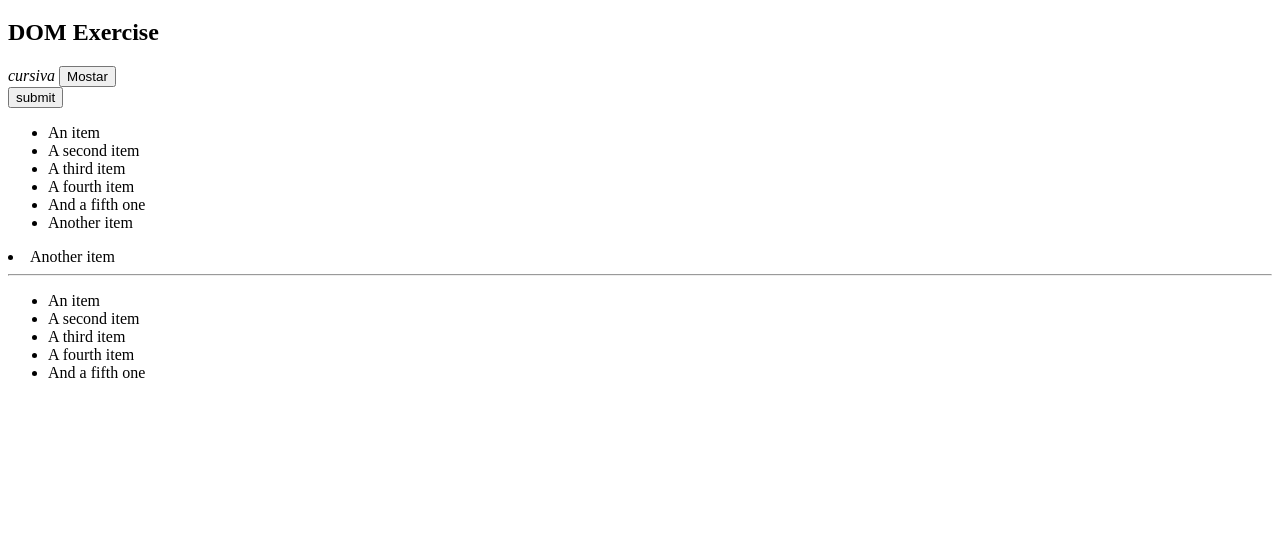
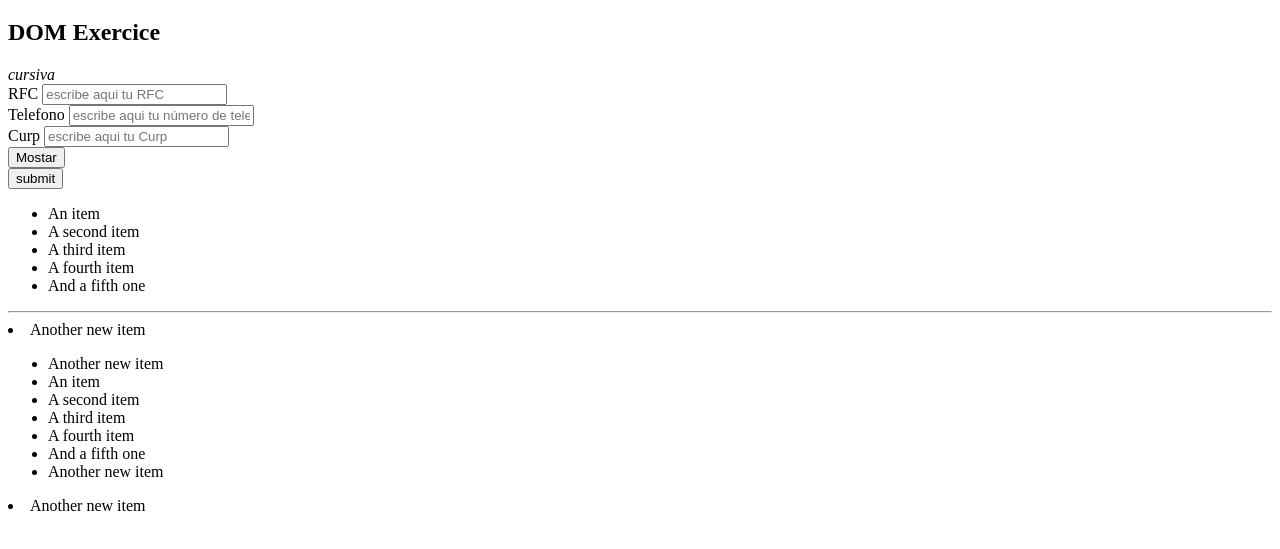
Before and after one commit to Isaac-Mendez22/CH53_EjercicioDOM, a plain HTML site: page index.html in a window 1280 px wide. Both pictures are taken after a click on the button "Mostar". Shown: the part 61-610 px from the top of the page. Drawn offline with nearby package versions, Linux system fonts and the light colour scheme.

Commit message:
se sube actualizacion de la tarea con los ejercicios restantes

```diff
--- a/index.html
+++ b/index.html
@@ -12,6 +12,20 @@
     <h1 id="encabezado1">DOM Ejercicio</h1>
     <h2 id="encabezado2">DOM Ejercicio</h2>
     <em onclick="modifica();">cursiva</em> <!--modifica el texto al hacer click en cursiva-->
+
+    <div class="mb-3">
+        <label for="txtRFC" class="form-label">RFC</label>
+        <input type="text" class="form-control" id="txtRFC" placeholder="escribe aqui tu RFC">
+      </div>
+      <div class="mb-3">
+        <label for="txtTelefono" class="form-label">Telefono</label>
+        <input type="Telefono" class="form-control" id="txtTelefono" placeholder="escribe aqui tu número de telefono">
+      </div>
+
+      <div class="mb-3">
+        <label for="txtCurp" class="form-label">Curp</label>
+        <input type="Curp" class="form-control" id="txtCurp" placeholder="escribe aqui tu Curp">
+      </div>
 
     <button type="button" id="btnMostrar" class="btn btn-primary btn-lg">Mostar</button>
 
--- a/main.js
+++ b/main.js
@@ -1,11 +1,22 @@
 
-
+let encabezado1 = document.getElementById("encabezado1");
 let btnMostrar = document.getElementById("btnMostrar");
 //console.log(document); //document punto de inicio para revisar el contenido del documento
+let txtRFC = document.getElementById("txtRFC");
+let txtTelefono = document.getElementById("txtTelefono");
+let encabezado2 = document.getElementById("encabezado2"); //tra elementos por id
+let listas = document.getElementsByTagName("ul"); //trae elementos por su tag name
+let elementos = document.getElementsByClassName("list-group-item"); // trae elementos por su clase
+let otroElemento = document.querySelector("ul>li"); // este selector va por la primera referencia que encuentra y que coioncida
+let element2 = document.cloneNode(true) //crea clona el elemento element com uno nuevo y puede llamarse con otro nombre para colocarlos en las distintas posiciones de la lista
+let otrosElementos = document.querySelectorAll("ul>li"); // regresa una lista estatica no viva de todos los elementos
+let element = document.createElement("li");
+let txtCurp = document.getElementById("txtCurp");
+
 
 console.log(document.getElementById("encabezado1"));
 
-let encabezado1 = document.getElementById("encabezado1");
+
 console.log(encabezado1.innerText); // innerText es una propiedade de la etiqueta que esta almacenado y es una propiedad de lectura y escrita
 encabezado1.innerText= "Ejercicio DOM"; //ejemplo de escritura con innerText (ahora este es el nuevo "encabezado1")
 // si se hace una mala llamada al encabezado  dara un error de null porque no se
@@ -14,34 +25,34 @@ encabezado1.innerText= "Ejercicio DOM"; //ejemplo de escritura con innerText (ah
 // ejercicio cambiar el h2 a ingles
 
 
-let encabezado2 = document.getElementById("encabezado2"); //tra elementos por id
-encabezado2.innerText= "DOM Exercise";
+
+encabezado2.innerText= "DOM Exercice";
 console.log(encabezado2.innerText);
 
 encabezado1.innerHTML = "Ejercicio DOM";
 
 function modifica(){
     encabezado1.innerHTML += "<em> Ejercicio</em> DOM";
-    encabezado2.innerHTML= "DOM Excercise";
+    encabezado2.innerHTML = "DOM Excercise";
 }
 
-let listas = document.getElementsByTagName("ul"); //trae elementos por su tag name
+
 console.log(listas.length); // nos da la cantidad de ul en este caso 2
 console.log(listas [0]);
 console.log(listas.item (0))
 
-let elementos = document.getElementsByClassName("list-group-item"); // trae elementos por su clase
+
 console.log(elementos.length); //10
 console.log(elementos.item(1));
 console.log(elementos.item(2));
 
-let  otroElemento = document.querySelector("ul>li"); // este selector va por la primera referencia que encuentra y que coioncida
+
 console.log("otroElemento: ", otroElemento);
 
-let otrosElementos = document.querySelectorAll("ul>li"); // regresa una lista estatica no viva de todos los elementos
+
 
 btnMostrar.addEventListener("click", function(event){
-    console.log("botoón btnModificar presionado");
+    console.log("botón btnModificar presionado");
 }); //escucha los eventos que ocurren con ".addEventListener"
 
 
@@ -49,14 +60,59 @@ btnMostrar.addEventListener("click", function(event){
     event.preventDefault(); //no hagas lo que haces por defecto
     console.log("botoón btnModificar presionado");
 
-    let element = document.createElement("li");
+
     element.innerText="Another item"; //(li) crea otro elemento
 
-    let element2 = element.cloneNode(true) //crea clona el elemento element com uno nuevo
+
     //listas.item(0).before(element);
     //listas.item(0).prepend(element2); //coloca al elemento clonado en la poscicion seleccionada en este caso "prepend"
 
-    listas.item(0).append(element);
-    listas.item(0).after(element2);
+    //before inserta el elemento antes de la lista
+    //prepend inserta el elemento al inicio de la lista
+    //append inserta el elmento al final de la lista
+    //after inserta el elemento despues de la lista
 
+    //listas.item(0).append(element);
+    //listas.item(0).after(element2);
+
+   // listas.item(1).insertAdjacentElement("afterbegin",element)
+   // listas.item(1).insertAdjacentElement("afterbegin",element2)
+    listas.item(1).insertAdjacentHTML("beforebegin",`<li class="list-group-item">Another new item</li>`);
+    listas.item(1).insertAdjacentHTML("afterend",`<li class="list-group-item">Another new item</li>`);
+    listas.item(1).insertAdjacentHTML("beforeend",`<li class="list-group-item">Another new item</li>`);
+    listas.item(1).insertAdjacentHTML("afterbegin",`<li class="list-group-item">Another new item</li>`);
+
+
+    // insert adjacent element mete los recursos en el contenido de la pagina html
+    //insert adjacent html mete los recursos al html
 }); //escucha los eventos que ocurren con ".addEventListener"
+//btnMostrar
+
+// se ejecuta cuando termina de cargar todos los elementos de la pagina
+window.addEventListener("load", function(event){
+    console.log("se termino de cargar la pagina");
+}); //load
+
+
+function txttoUpper(event){
+    event.target.value = event.target.value.trim().toUpperCase();
+}// automatizacion del evento de hacer las entradas a mayusculas y quitar espacios
+
+// blur -> cuando se sale del campo
+// txtRFC.addEventListener("blur", function (event){
+//     event.preventDefault();
+//     txtRFC.value = txtRFC.value.toUpperCase();
+// }) //txtRFC
+
+txtRFC.addEventListener("blur", txttoUpper); //nueva forma de rfc  ya con automatización
+txtCurp.addEventListener("blur", txttoUpper);//nueva forma de curp  ya con automatización
+
+txtTelefono.addEventListener("blur", function(event){
+    event.preventDefault();
+    txtTelefono.value = txtTelefono.value.trim().slice(0,10); //quitar espacios (trim) y dejar solo ingresar una cantidad de números (slice)
+}); // txtTelefono
+
+// txtCurp.addEventListener("blur", function (event){
+//     event.preventDefault();
+//     txtCurp.value = txtCurp.value.toUpperCase();
+// }) //txtCurp
```
